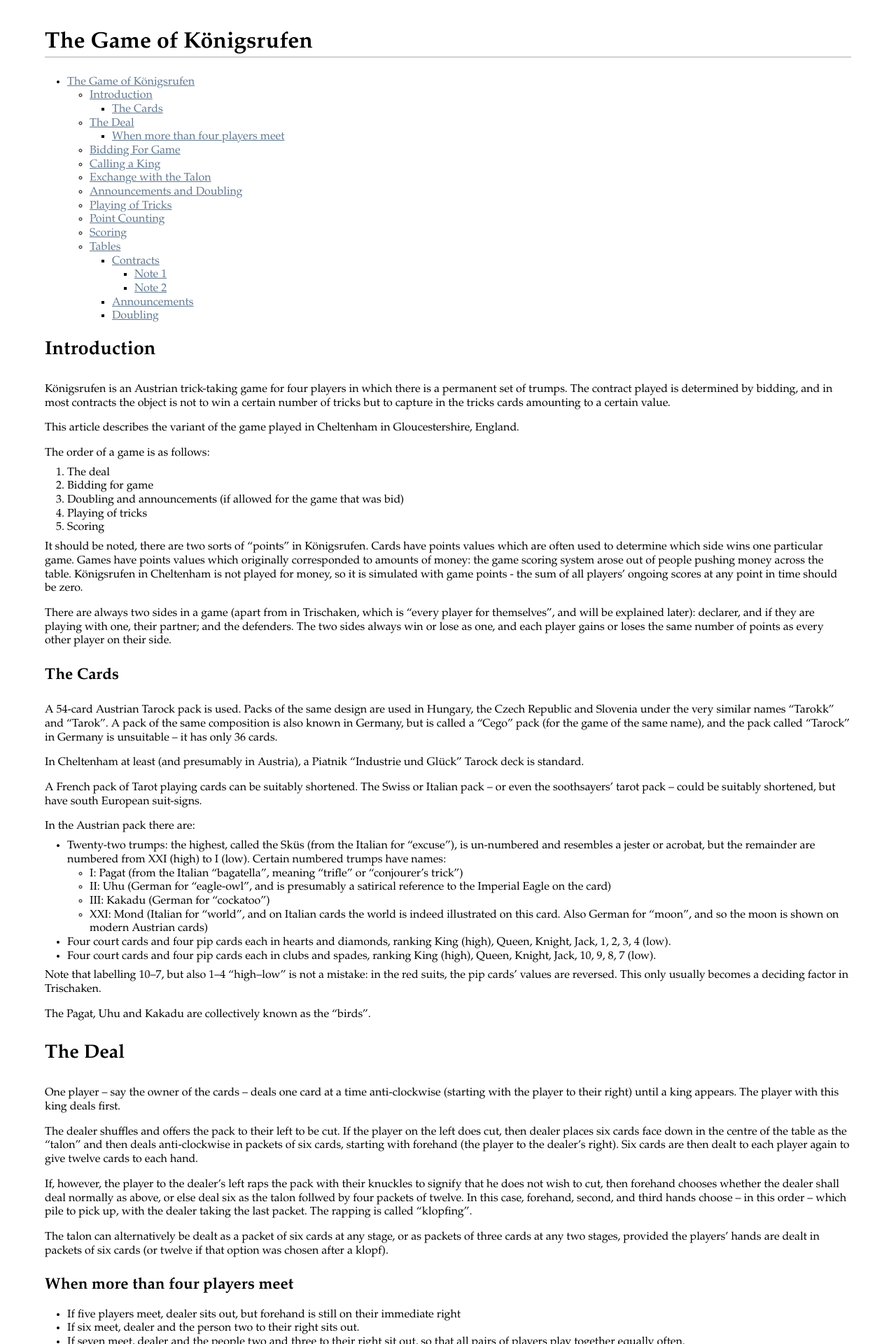
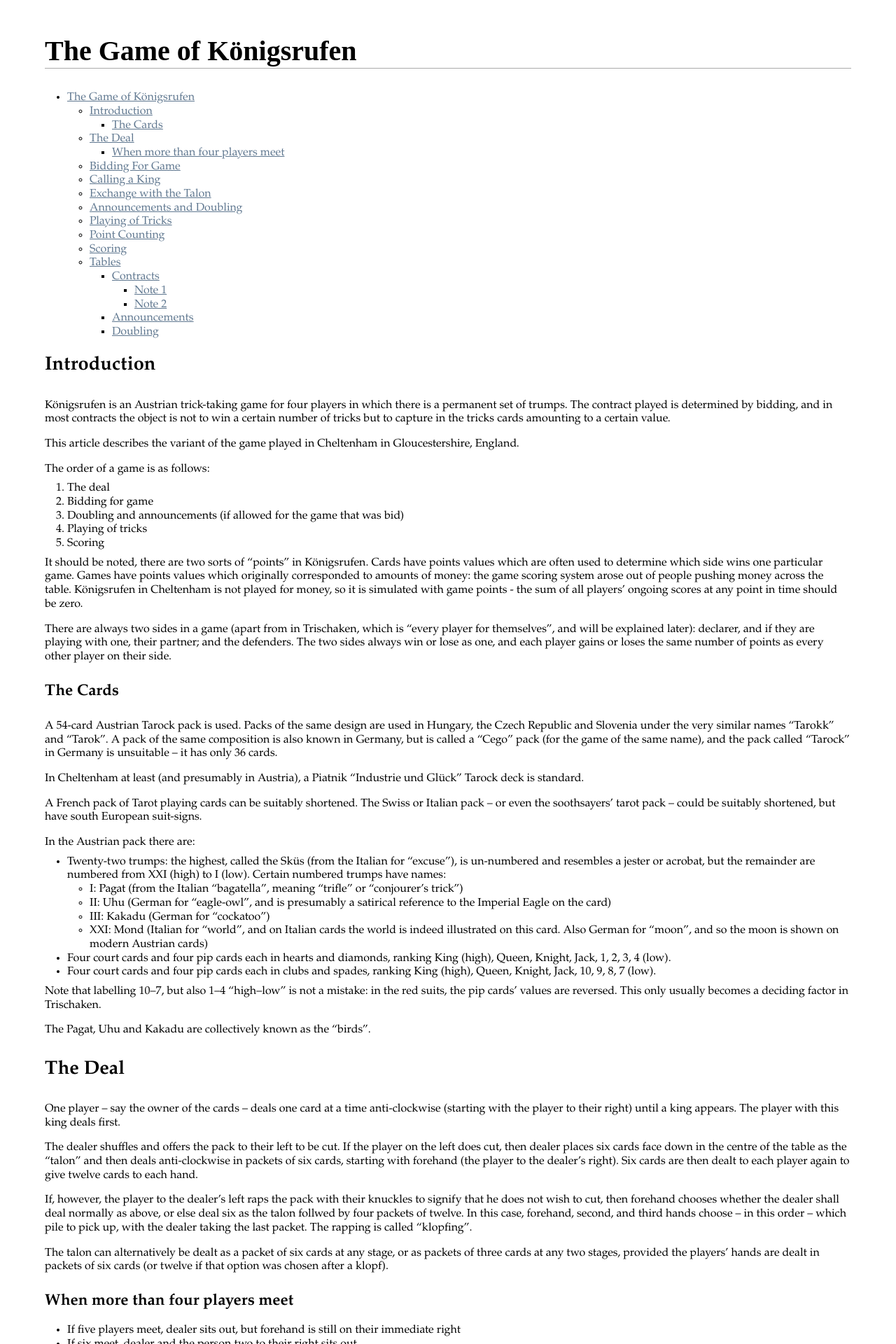
Before and after one commit to dwb/dwb.github.com, a Jekyll site: the page built from koenigsrufen.md, in a window 1280 px wide. Shown: the top 1920 px of the page at 70% size. Built offline with Jekyll 4.4.1, drawn with Linux system fonts in a browser that asks for light colours; some web fonts are replaced; Markdown is read by kramdown in place of the engine named in the settings.

Commit message:
h1 is now set in Fraktur font

```diff
--- a/_layouts/article.html
+++ b/_layouts/article.html
@@ -16,6 +16,7 @@
 
     <link rel="shortcut icon" href="/favicon.ico">
     <link rel="apple-touch-icon" href="/apple-touch-icon.png">
+    <link href='http://fonts.googleapis.com/css?family=UnifrakturCook:700' rel='stylesheet' type='text/css'>
     <link rel="stylesheet" href="css/style.css?v=2">
     <link rel="stylesheet" media="handheld" href="css/handheld.css?v=2">
 
--- a/css/style.css
+++ b/css/style.css
@@ -108,7 +108,8 @@
 }
 
 h1 {
-  font-size: 200%;
+  font-family: UnifrakturCook;
+  font-size: 250%;
   margin-top: 0;
   border-bottom: #aaa solid 1px;
 }
```
